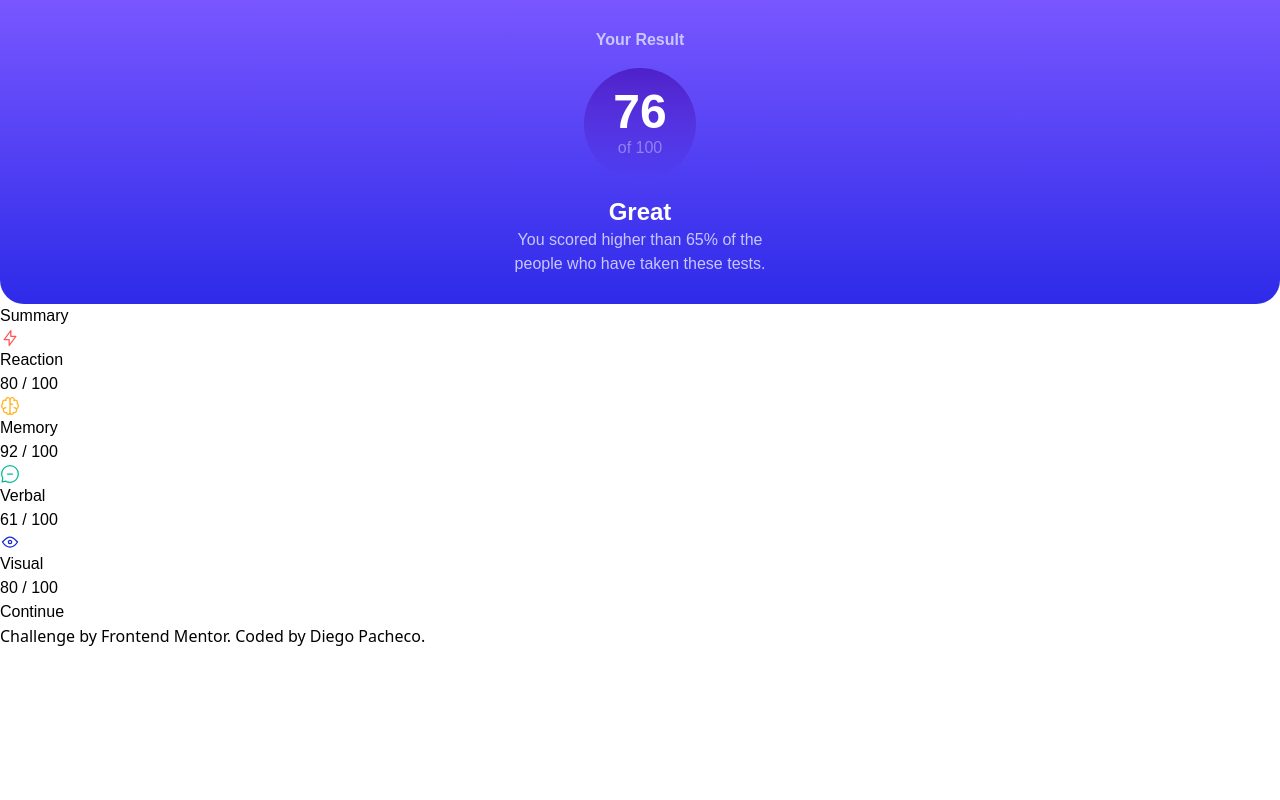
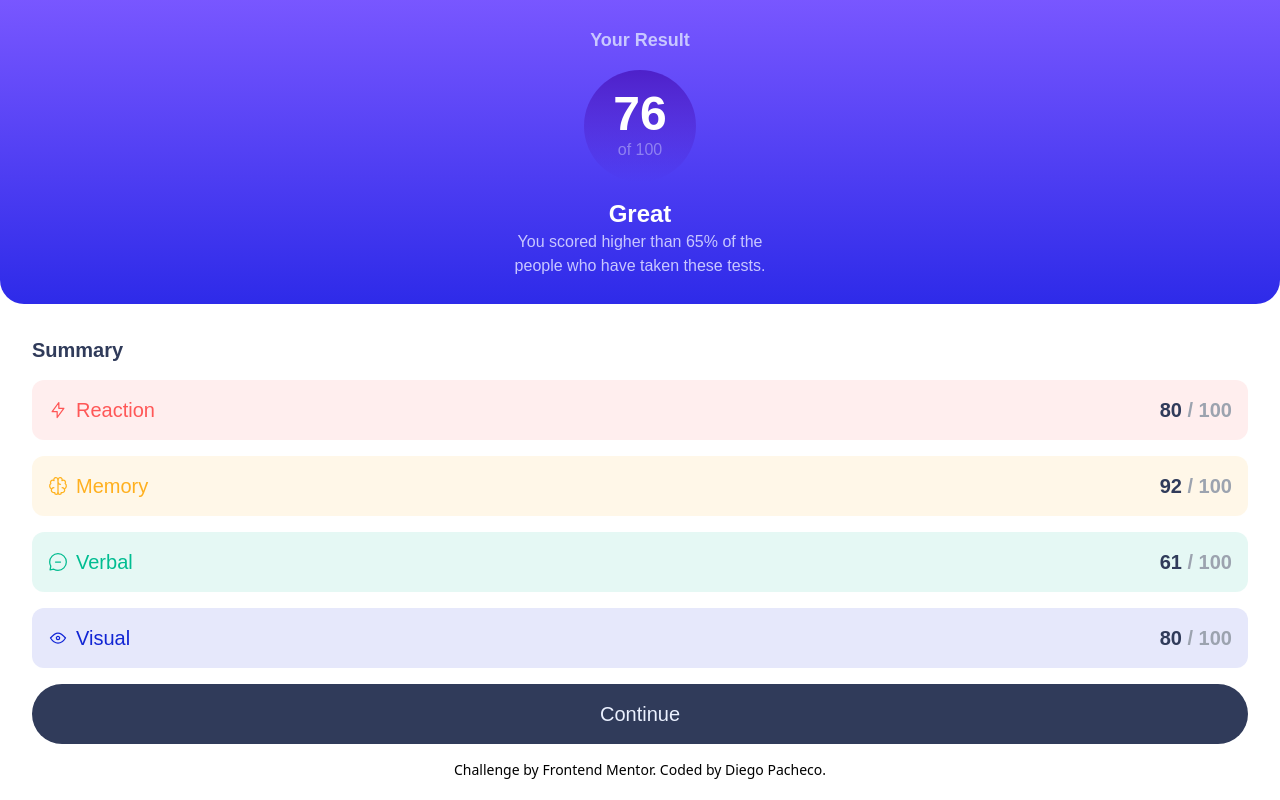
Before and after one commit to Diego024/results-summary, a plain HTML site: page public/index.html in a window 1280 px wide. Drawn offline with nearby package versions, Linux system fonts and the light colour scheme.

Commit message:
feat: Adding the summary section

```diff
--- a/public/index.html
+++ b/public/index.html
@@ -25,7 +25,7 @@
         <section
           class="bg-gradient-to-b from-light-slate-blue to-light-royal-blue h-38vh rounded-b-3xl flex flex-col justify-center items-center py-4"
         >
-          <h1 class="font-bold text-light-lavender text-base">Your Result</h1>
+          <h1 class="font-bold text-light-lavender text-lg">Your Result</h1>
           <figure
             class="bg-gradient-to-b from-violet-blue to-persian-blue h-28 w-28 flex flex-col justify-center items-center rounded-full my-4"
           >
@@ -40,67 +40,96 @@
             </p>
           </div>
         </section>
-        <section>
-          <h1>Summary</h1>
+        <section class="text-xl h-57vh p-8">
+          <h1 class="text-dark-gray-blue font-bold mb-4">Summary</h1>
           <div>
-            <div>
-              <figure>
+            <div
+              class="bg-light-red/[0.1] rounded-xl flex justify-between p-4 my-4"
+            >
+              <figure class="flex">
                 <img
                   src="./assets/images/icon-reaction.svg"
                   alt="reaction-icon"
                   title="Reaction"
+                  class="mr-2"
                 />
-                <h2>Reaction</h2>
+                <h2 class="text-light-red">Reaction</h2>
               </figure>
               <div>
-                <p>80 / 100</p>
+                <p class="font-bold text-gray-400">
+                  <span class="text-dark-gray-blue">80</span>
+                  / 100
+                </p>
               </div>
             </div>
-            <div>
-              <figure>
+            <div
+              class="bg-orangey-yellow/[0.1] rounded-xl flex justify-between p-4 my-4"
+            >
+              <figure class="flex">
                 <img
                   src="./assets/images/icon-memory.svg"
                   alt="memory-icon"
                   title="Memory"
+                  class="mr-2"
                 />
-                <h2>Memory</h2>
+                <h2 class="text-orangey-yellow">Memory</h2>
               </figure>
               <div>
-                <p>92 / 100</p>
+                <p class="font-bold text-gray-400">
+                  <span class="text-dark-gray-blue">92</span>
+                  / 100
+                </p>
               </div>
             </div>
-            <div>
-              <figure>
+            <div
+              class="bg-green-teal/[0.1] rounded-xl flex justify-between p-4 my-4"
+            >
+              <figure class="flex">
                 <img
                   src="./assets/images/icon-verbal.svg"
                   alt="verbal-icon"
                   title="Verbal"
+                  class="mr-2"
                 />
-                <h2>Verbal</h2>
+                <h2 class="text-green-teal">Verbal</h2>
               </figure>
               <div>
-                <p>61 / 100</p>
+                <p class="font-bold text-gray-400">
+                  <span class="text-dark-gray-blue">61</span>
+                  / 100
+                </p>
               </div>
             </div>
-            <div>
-              <figure>
+            <div
+              class="bg-cobalt-blue/[0.1] rounded-xl flex justify-between p-4 my-4"
+            >
+              <figure class="flex">
                 <img
                   src="./assets/images/icon-visual.svg"
                   alt="visual-icon"
                   title="Visual"
+                  class="mr-2"
                 />
-                <h2>Visual</h2>
+                <h2 class="text-cobalt-blue">Visual</h2>
               </figure>
               <div>
-                <p>80 / 100</p>
+                <p class="font-bold text-gray-400">
+                  <span class="text-dark-gray-blue">80</span>
+                  / 100
+                </p>
               </div>
             </div>
           </div>
-          <button>Continue</button>
+          <button
+            type="button"
+            class="w-full rounded-full bg-dark-gray-blue text-pale-blue py-4 hover:bg-gradient-to-b from-light-slate-blue to-light-royal-blue"
+          >
+            Continue
+          </button>
         </section>
       </article>
     </main>
-    <footer>
+    <footer class="text-center text-sm">
       <div class="attribution">
         Challenge by
         <a
--- a/public/script.js
+++ b/public/script.js
@@ -5,6 +5,11 @@ tailwind.config = {
                 'hanken-grotesk': ['Hanken Grotesk', 'sans-serif']
             },
             colors: {
+                'light-red': 'hsl(0, 100%, 67%)',
+                'orangey-yellow': 'hsl(39, 100%, 56%)',
+                'green-teal': 'hsl(166, 100%, 37%)',
+                'cobalt-blue': 'hsl(234, 85%, 45%)',
+
                 'light-slate-blue': 'hsl(252, 100%, 67%)',
                 'light-royal-blue': 'hsl(241, 81%, 54%)',
                 'violet-blue': 'hsla(256, 72%, 46%, 1)',
@@ -16,6 +21,7 @@ tailwind.config = {
             },
             spacing: {
                 '38vh': '38vh',
+                '57vh': '57vh',
             }
         }
     }
```
